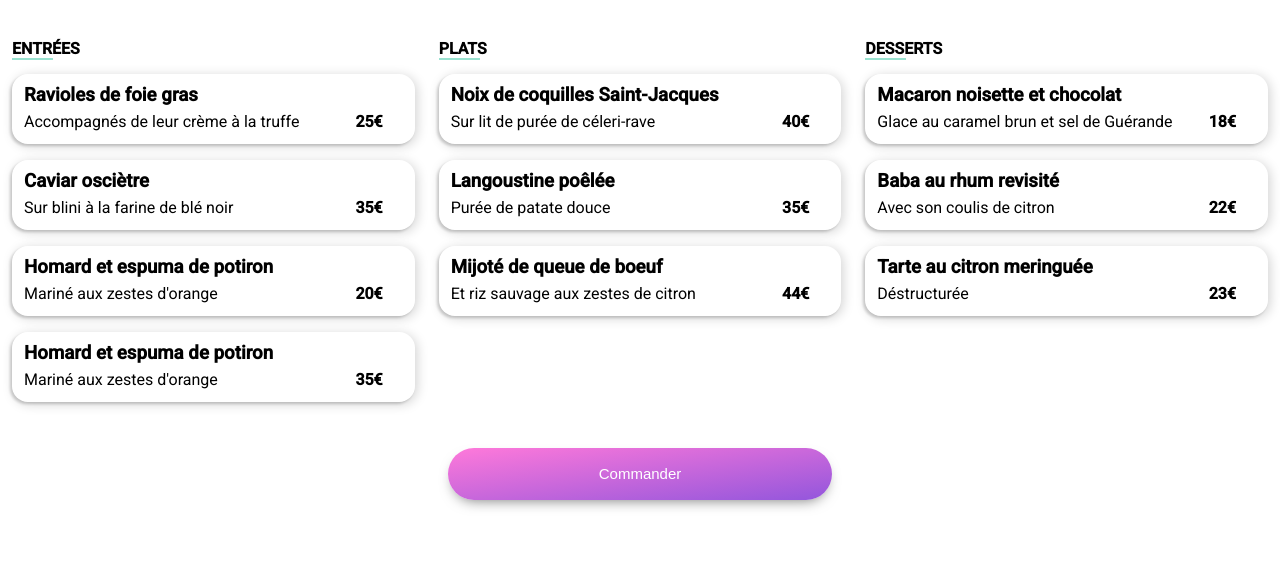
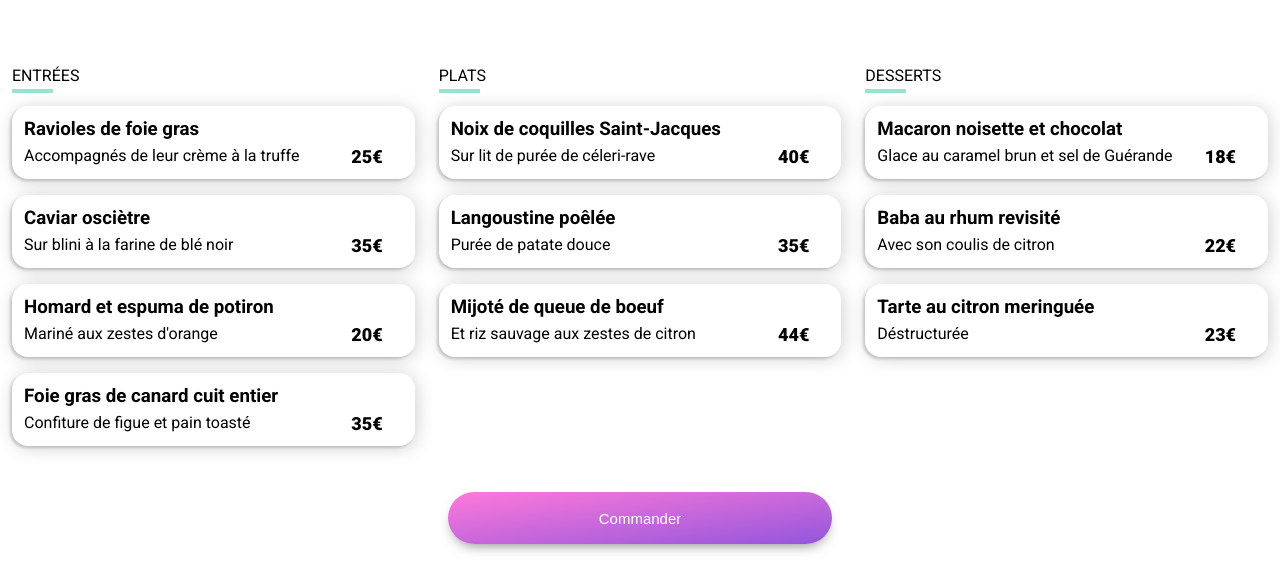
Before and after one commit to jeanchok/JeanChoquet_3_04112021, a website: page LaNoteEnchantee.html in a window 1280 px wide. Shown: the part 572-1135 px from the top of the page. Drawn offline with Linux system fonts and the light colour scheme; a web font is replaced by a local one.

Commit message:
version finale - post beta 1

```diff
--- a/LaNoteEnchantee.html
+++ b/LaNoteEnchantee.html
@@ -13,8 +13,8 @@
         <!-- Google Fonts -->
         <link rel="preconnect" href="https://fonts.googleapis.com">
         <link rel="preconnect" href="https://fonts.gstatic.com" crossorigin>
-        <link href="https://fonts.googleapis.com/css2?family=Raleway:wght@400;500;600;700;800&display=swap" rel="stylesheet">
-
+        <link href="https://fonts.googleapis.com/css2?family=Roboto:ital,wght@0,100;0,300;0,400;0,700;0,900;1,100;1,300;1,400;1,500;1,700;1,900&display=swap" rel="stylesheet">
+        <link href="https://fonts.googleapis.com/css2?family=Shrikhand&display=swap" rel="stylesheet">
 
 
     </head>
@@ -55,7 +55,7 @@
                                 </div>
                                 <div class="plat__texte">
                                     <p class="plat__ingredients">Accompagnés de leur crème à la truffe</p>
-                                    <p class="plat__prix"><strong>25€</strong></p>
+                                    <p class="plat__prix">25€</p>
                                     <div class="sousTexte--checked">
                                         <i class="fas fa-check-circle"></i>
                                     </div>
@@ -68,7 +68,7 @@
                                 </div>
                                 <div class="plat__texte">
                                     <p class="plat__ingredients">Sur blini à la farine de blé noir</p>
-                                    <p class="plat__prix"><strong>35€</strong></p>
+                                    <p class="plat__prix">35€</p>
                                     <div class="sousTexte--checked">
                                         <i class="fas fa-check-circle"></i>
                                     </div>
@@ -81,7 +81,7 @@
                                 </div>
                                 <div class="plat__texte">
                                     <p class="plat__ingredients">Mariné aux zestes d'orange</p>
-                                    <p class="plat__prix"><strong>20€</strong></p>
+                                    <p class="plat__prix">20€</p>
                                     <div class="sousTexte--checked">
                                         <i class="fas fa-check-circle"></i>
                                     </div>
@@ -89,12 +89,12 @@
                             </div>
                             <div class="plat" id="appear-5">
                                 <div class="plat__nom">
-                                    <h3 class="plat__nom--texte">Homard et espuma de potiron</h3>
+                                    <h3 class="plat__nom--texte">Foie gras de canard cuit entier</h3>
                                     <div class="plat__whiteSpace"></div>
                                 </div>
                                 <div class="plat__texte">
-                                    <p class="plat__ingredients">Mariné aux zestes d'orange</p>
-                                    <p class="plat__prix"><strong>35€</strong></p>
+                                    <p class="plat__ingredients">Confiture de figue et pain toasté</p>
+                                    <p class="plat__prix">35€</p>
                                     <div class="sousTexte--checked">
                                         <i class="fas fa-check-circle"></i>
                                     </div>
@@ -113,7 +113,7 @@
                                 </div>
                                 <div class="plat__texte">
                                     <p class="plat__ingredients">Sur lit de purée de céleri-rave</p>
-                                    <p class="plat__prix"><strong>40€</strong></p>
+                                    <p class="plat__prix">40€</p>
                                     <div class="sousTexte--checked">
                                         <i class="fas fa-check-circle"></i>
                                     </div>
@@ -126,7 +126,7 @@
                                 </div>
                                 <div class="plat__texte">
                                     <p class="plat__ingredients">Purée de patate douce</p>
-                                    <p class="plat__prix"><strong>35€</strong></p>
+                                    <p class="plat__prix">35€</p>
                                     <div class="sousTexte--checked">
                                         <i class="fas fa-check-circle"></i>
                                     </div>
@@ -139,7 +139,7 @@
                                 </div>
                                 <div class="plat__texte">
                                     <p class="plat__ingredients">Et riz sauvage aux zestes de citron</p>
-                                    <p class="plat__prix"><strong>44€</strong></p>
+                                    <p class="plat__prix">44€</p>
                                     <div class="sousTexte--checked">
                                         <i class="fas fa-check-circle"></i>
                                     </div>
@@ -158,7 +158,7 @@
                                 </div>
                                 <div class="plat__texte">
                                     <p class="plat__ingredients">Glace au caramel brun et sel de Guérande</p>
-                                    <p class="plat__prix"><strong>18€</strong></p>
+                                    <p class="plat__prix">18€</p>
                                     <div class="sousTexte--checked">
                                         <i class="fas fa-check-circle"></i>
                                     </div>
@@ -171,7 +171,7 @@
                                 </div>
                                 <div class="plat__texte">
                                     <p class="plat__ingredients">Avec son coulis de citron</p>
-                                    <p class="plat__prix"><strong>22€</strong></p>
+                                    <p class="plat__prix">22€</p>
                                     <div class="sousTexte--checked">
                                         <i class="fas fa-check-circle"></i>
                                     </div>
@@ -184,7 +184,7 @@
                                 </div>
                                 <div class="plat__texte">
                                     <p class="plat__ingredients">Déstructurée</p>
-                                    <p class="plat__prix"><strong>23€</strong></p>
+                                    <p class="plat__prix">23€</p>
                                     <div class="sousTexte--checked">
                                         <i class="fas fa-check-circle"></i>
                                     </div>
@@ -193,9 +193,9 @@
                         </div>
                     </section>
                 </div>
-                <div class="bouton">
+                <form action="#" class="bouton">
                     <button class="bouton__texte">Commander</button>
-                </div>
+                </form>
             </div>
         </main>
 <!--Footer-->
--- a/assets/sass/base/_index.scss
+++ b/assets/sass/base/_index.scss
@@ -1,8 +1,3 @@
-/** Up to 767px **/
-@import url('https://fonts.googleapis.com/css2?family=Shrikhand&display=swap');
-@import url('https://fonts.googleapis.com/css2?family=Roboto:wght@400;500&display=swap');
-
-
 html{
     overflow-x: hidden;
     font-family:'Roboto', sans-serif;
@@ -19,7 +14,12 @@ h1{
 }
 
 h2{
-    font-size: 16px;
+    font-size: 19px;
+    font-weight: 900;
+}
+
+p{
+    font-size: 18px;
 }
 
 header{
--- a/assets/sass/layouts/_index.scss
+++ b/assets/sass/layouts/_index.scss
@@ -62,12 +62,16 @@
         animation-duration: 2s;
         -webkit-animation-fill-mode: both;
         animation-fill-mode: both;
+        font-weight: 500;
+        font-size: 16px;
+        margin-top: 40px;
         &:after{
             content: "";
             display: block;
-            height: 2px;
+            height: 4px;
             width: 41px;
             background-color:#99E2D0;
+            margin-top: 4px;
         }
     }
     @include desktop {
@@ -124,7 +128,7 @@
     flex-direction: column;
     align-content: center;
     border: 2px solid transparent;
-    box-shadow: 2px 2px 12px rgba(0, 0, 0, 0.18), -2px 2px 3px rgba(0, 0, 0, 0.18);
+    box-shadow: 2px 2px 18px rgba(0, 0, 0, 0.18), -2px 2px 3px rgba(0, 0, 0, 0.18);
     border-radius: 16px;
     margin-bottom: 16px;
     position: relative;
@@ -132,6 +136,7 @@
     border: transparent;
     &__nom{
         display: flex;
+        margin-top: 2px;
         &--texte{
             margin-left: 12px;
             margin-top: 10px;
@@ -150,7 +155,7 @@
     &__texte{
         display: flex;
         margin-top: -10px;
-        margin-bottom: -3px;
+        margin-bottom: -6px;
         margin-left: 12px;
         overflow: hidden;
         white-space: nowrap;
@@ -163,11 +168,15 @@
         white-space: nowrap;
         text-overflow: ellipsis;
         width: 100%;
+        font-size: 16px;
     }
     &__prix{
             margin-right: 22px;
             transition: 0.5s;
             margin-left:8px;
+            font-weight: 800;
+            margin-top: 16px;
+
     }
     &:before{
         content: '';
@@ -175,7 +184,7 @@
         top: 0;
         right: -35%;
         width: 4rem;
-        height: 150%;
+        height: 100%;
         background: #99E2D0;
         transition: 0.5s;
         pointer-events: none;
@@ -185,7 +194,7 @@
             right: -20%;
         }
         @include desktop {
-            right: -25%;
+            right: -18%;
         }
     }
 
@@ -201,10 +210,11 @@
 .fa-check-circle{
     position: relative;
     align-items: center;
-    right: -100%;
+    right: -50%;
     transition: 0.5s;
     color: $white;
     font-size: 22px;
+    margin-top: 2px;
 }
 
 .plat:hover .fa-check-circle{
--- a/assets/sass/pages/_index.scss
+++ b/assets/sass/pages/_index.scss
@@ -210,10 +210,10 @@
     &__div{
         flex: 1;
         &--nom{
-            margin: 8px 0 6px 12px;
+            margin: 8px 0 0 12px;
         }
         &--location{
-            margin: 8px 0 6px 12px;
+            margin: 4px 0 8px 12px;
         }
     }
 }
@@ -285,10 +285,10 @@
     margin-right: 24px;
 }
 
-#btn_like1:focus #encartTexte__coeur1--checked, #btn_like2:focus #encartTexte__coeur2--checked,#btn_like3:focus #encartTexte__coeur3--checked,#btn_like4:focus #encartTexte__coeur4--checked,#btn_like5:focus #encartTexte__coeur5--checked{
+#btn_like1:hover #encartTexte__coeur1--checked, #btn_like2:hover #encartTexte__coeur2--checked,#btn_like3:hover #encartTexte__coeur3--checked,#btn_like4:hover #encartTexte__coeur4--checked,#btn_like5:hover #encartTexte__coeur5--checked{
     display: block;
 }
 
-#btn_like1:focus #encartTexte__coeur1, #btn_like2:focus #encartTexte__coeur2,#btn_like3:focus #encartTexte__coeur3,#btn_like4:focus #encartTexte__coeur4,#btn_like5:focus #encartTexte__coeur5{
+#btn_like1:hover #encartTexte__coeur1, #btn_like2:hover #encartTexte__coeur2,#btn_like3:hover #encartTexte__coeur3,#btn_like4:hover #encartTexte__coeur4,#btn_like5:hover #encartTexte__coeur5{
     display: none;
 }
```
Also changed, not shown: index.html (+2 -1 lines), menuALaFracaise.html (+13 -12 lines), menuLaPaletteDuGout.html (+13 -12 lines), menuLeDeliceDesSes.html (+13 -12 lines), assets/sass/main.css, 1 other file.
